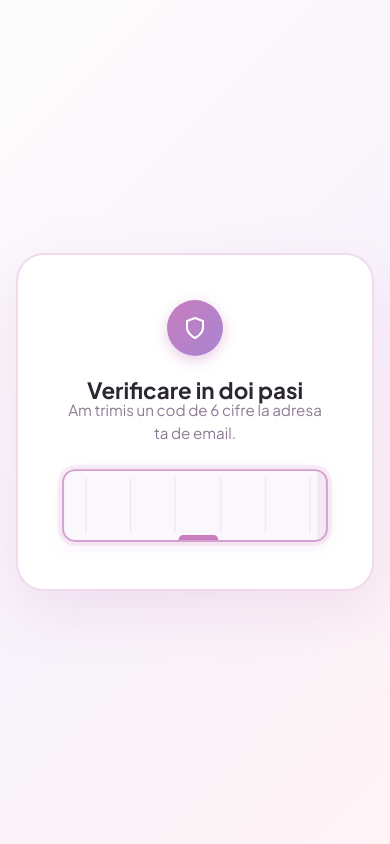
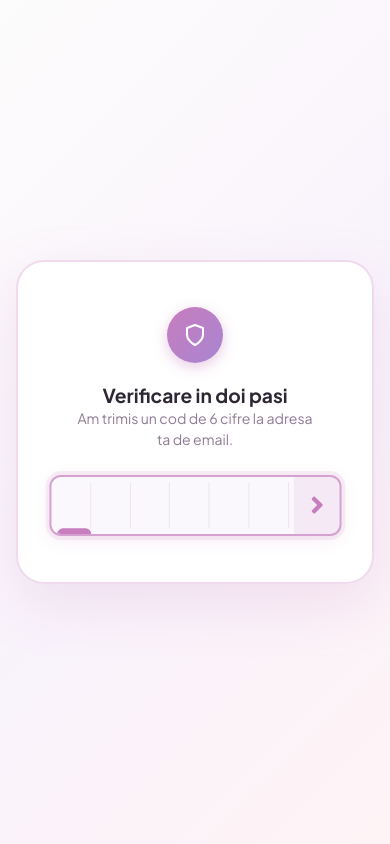
Before and after one commit to apelsin05/keystroke-auth, a Flask app: page /2fa in a window 390 px wide. Run offline with Flask 3, Linux system fonts and the light colour scheme; the visitor is signed in with stand-in values (Sample User, id 1).

Commit message:
fix: 2fa input field layout

```diff
--- a/static/css/2fa.css
+++ b/static/css/2fa.css
@@ -192,7 +192,7 @@ form.otp-form .indicator {
   body {
     overflow-x: hidden;
     overflow-y: auto;
-    padding: 1.25rem 1rem;
+    padding: 1rem;
   }
 
   .page-wrapper {
@@ -201,38 +201,47 @@ form.otp-form .indicator {
   }
 
   h1 {
-    font-size: 1.4rem;
+    font-size: 1.35rem;
     line-height: 1.3;
+    padding: 0 0.5rem;
   }
 
   p.subtitle {
-    font-size: 0.95rem;
-    margin-top: -0.75rem;
-    padding: 0 0.25rem;
+    font-size: 0.92rem;
+    margin-top: -0.35rem;
+    padding: 0 0.75rem;
   }
 
   form.otp-form {
     --size: 2.55rem;
-    --space: 0.45rem;
-    width: 100%;
-    max-width: 100%;
-    padding-left: var(--space);
-    justify-content: center;
+    --space: 0.5rem;
+    transform: none;
   }
 
   form.otp-form input[type=number] {
+    width: var(--size);
+    height: calc(var(--size) * 1.35);
     font-size: calc(var(--size) * 0.68);
   }
 
-  form.otp-form .submit {
-    width: calc(var(--size) + var(--space) * 2);
-    background-size: 38%;
+  .flash-msg {
+    max-width: 90%;
+    font-size: 0.85rem;
+    padding: 0.6rem 1rem;
+  }
+}
+
+@media (max-width: 420px) {
+  form.otp-form {
+    --size: 2.2rem;
+    --space: 0.35rem;
   }
 
-  .flash-msg {
-    width: 100%;
-    max-width: 22rem;
-    font-size: 0.85rem;
-    padding: 0.65rem 1rem;
+  h1 {
+    font-size: 1.2rem;
+  }
+
+  p.subtitle {
+    font-size: 0.88rem;
   }
 }
```
